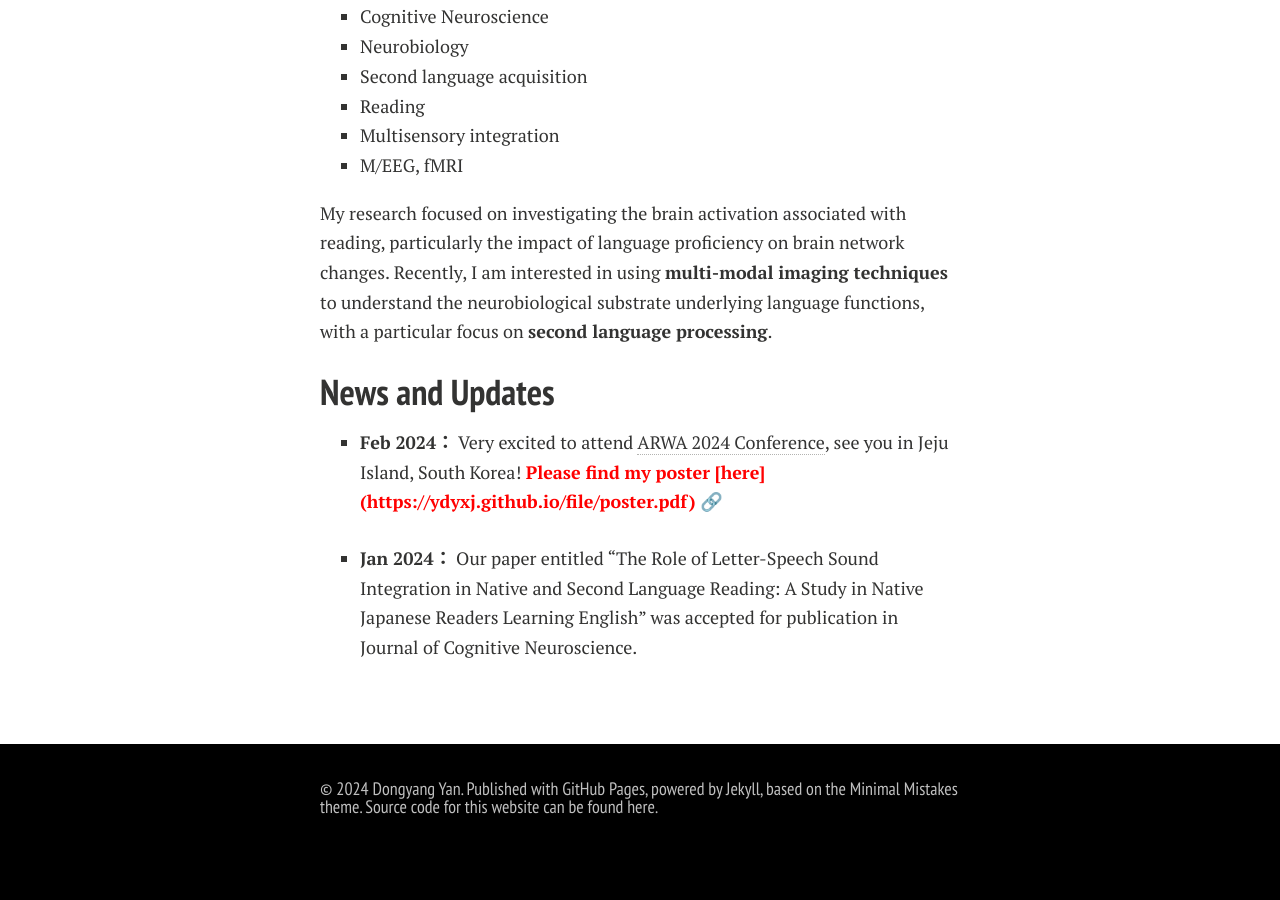
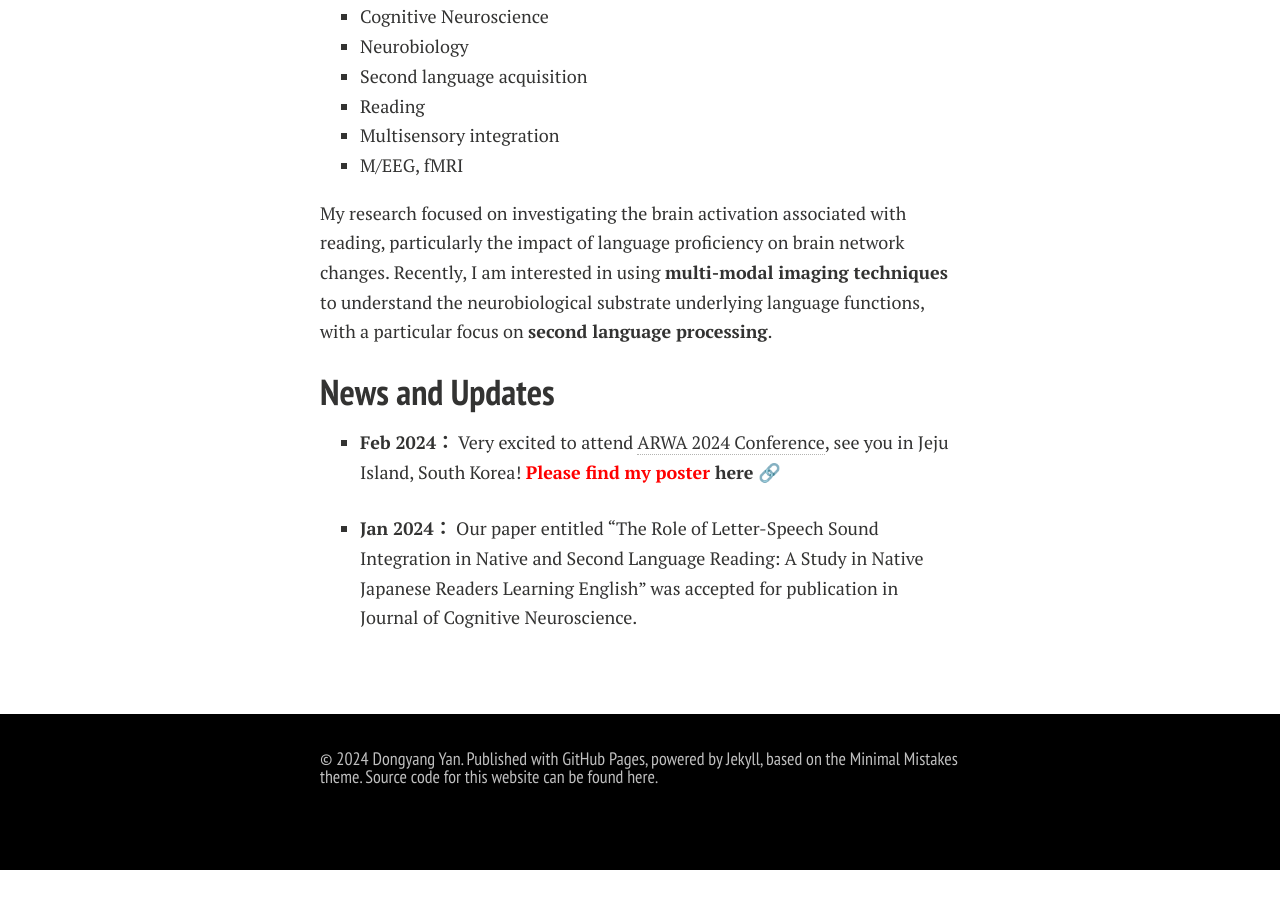
Before and after one commit to ydyxj/ydyxj.github.io, a Jekyll site: the page built from index.md, in a window 1280 px wide and 900 px high, scrolled down 776 px. Built offline with Jekyll 4.4.1, drawn with Linux system fonts in a browser that asks for light colours; nearby versions of some CDN libraries; comment, search, counter and statistics services are not loaded; a style sheet for code colours, icons or effects is not loaded; our own code applies the rules of GitHub Pages for plain Markdown files; after the commit the page ends 1646 px from its top, so only the background shows below that.

Commit message:
Add files via upload

```diff
--- a/index.md
+++ b/index.md
@@ -37,6 +37,6 @@ My research focused on investigating the brain activation associated with readin
 
 ## News and Updates
 
-- **Feb 2024：** Very excited to attend [ARWA 2024 Conference](https://www.arwasia.org/arwa-2024), see you in Jeju Island, South Korea!  **<font color='red'>Please find my poster [here](https://ydyxj.github.io/file/poster.pdf)</font> 🔗**
+- **Feb 2024：** Very excited to attend [ARWA 2024 Conference](https://www.arwasia.org/arwa-2024), see you in Jeju Island, South Korea!  **<font color='red'>Please find my poster</font> [here](https://ydyxj.github.io/file/poster.pdf) 🔗**
 
 - **Jan 2024：** Our paper entitled “The Role of Letter-Speech Sound Integration in Native and Second Language Reading: A Study in Native Japanese Readers Learning English” was accepted for publication in Journal of Cognitive Neuroscience.
```
